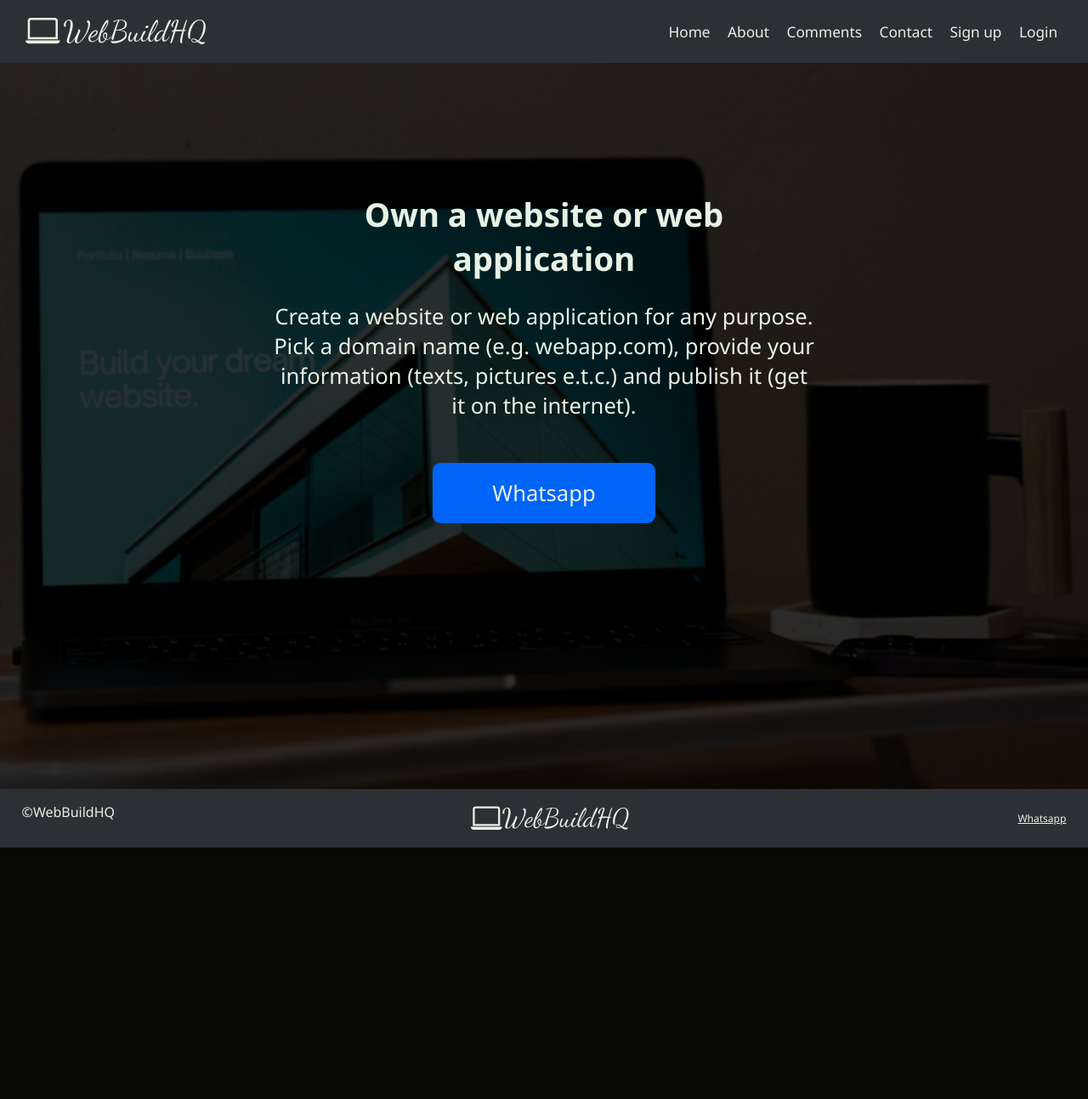
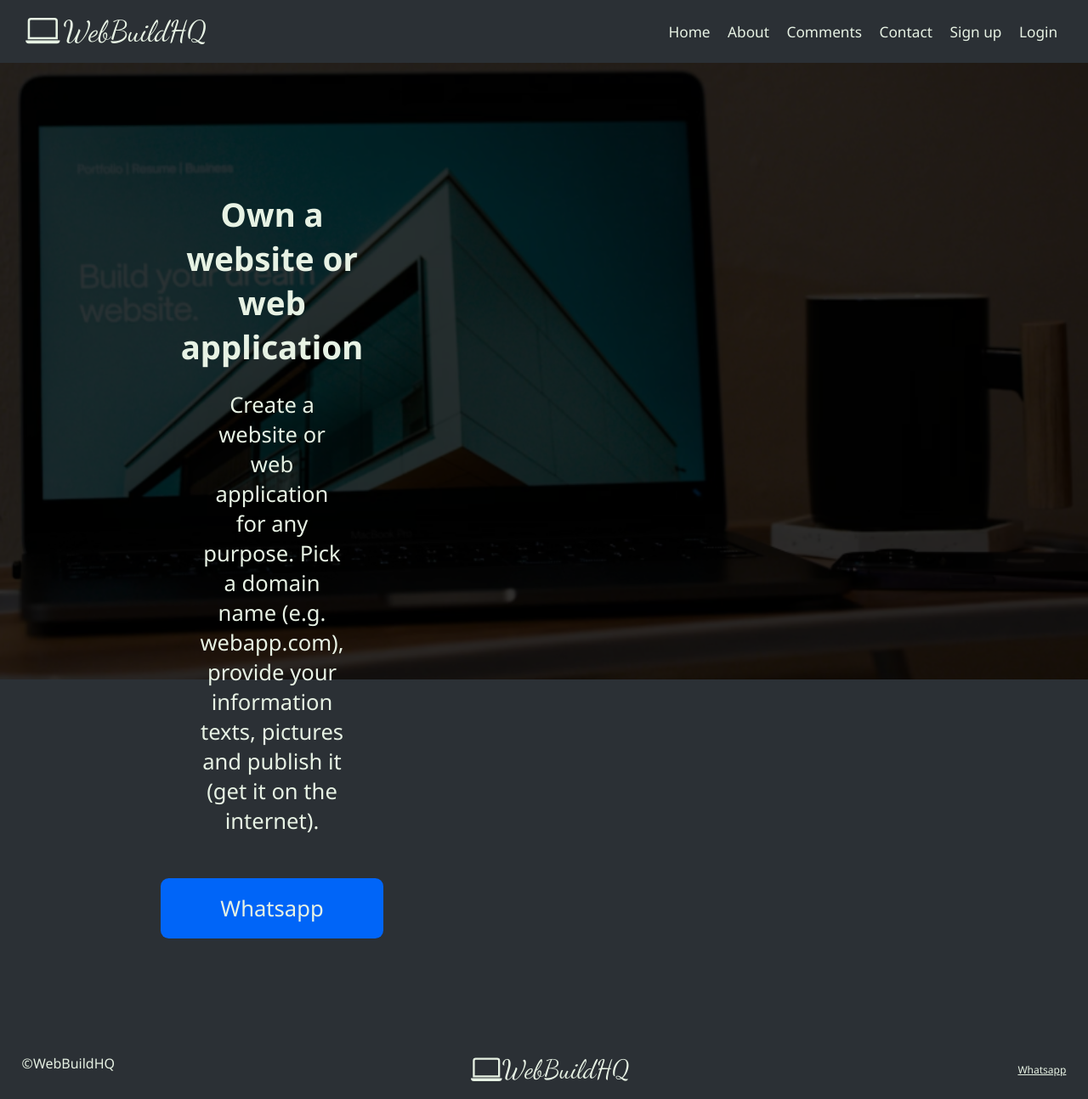
Before and after one commit to folajimiabolade/web-build-hq, a Flask app: template templates/home.html in a window 1280 px wide. Shown: the whole page at 85% size. Before the commit the page ends 998 px from the top, so only its background shows below. Run offline with Flask 3, Linux system fonts and the light colour scheme; the template is opened without the code that fills it, so the values that code supplies are empty; some web fonts are replaced.

Commit message:
changing backgrounds 1

```diff
--- a/templates/home.html
+++ b/templates/home.html
@@ -10,8 +10,20 @@
             margin-bottom: 0;
         }
 
-        img {
-            max-width: 100vw;
+        div.hero-prompt::before {
+            content: "Hero";
+            color: transparen;
+            background-image: url("{{ url_for('static', filename='images/laptop-table.png') }}");
+            background-size: cover;
+            background-position: center;
+            background-attachment: fixed;
+            filter: brightness(0.2);
+            min-width: 100vw;
+            min-height: 100vh;
+            z-index: -1;
+            position: fixed;
+            top: 0;
+            left: 0;
         }
 
 
@@ -20,15 +32,12 @@
 
 {% block body %}
 <!--  Hero  -->
-<div class="hero-container">
-    <img alt="a web developer's work station" src="{{ url_for('static', filename='images/laptop-table.png') }}">
-    <div class="hero-prompt">
-        <h2 class="text hero-body hero-title">Own a website or web application</h2>
-        <p class="text hero-body hero-content">Create a website or web application for any purpose. Pick a
-                domain name (e.g. webapp.com), provide your information (texts, pictures e.t.c.) and publish it (get it on the internet).</p>
-        <div class="hero-actions">
-            <a class="text button hero-body hero-button whatsapp" type="button" href="https://wa.me/2347067681676">Whatsapp</a>
-        </div>
+<div class="hero-prompt">
+    <h2 class="text hero-body hero-title">Own a website or web application</h2>
+    <p class="text hero-body hero-content">Create a website or web application for any purpose. Pick a
+            domain name (e.g. webapp.com), provide your information texts, pictures and publish it (get it on the internet).</p>
+    <div class="hero-actions">
+        <a class="text button hero-body hero-button whatsapp" type="button" href="https://wa.me/2347067681676">Whatsapp</a>
     </div>
 </div>
 {% endblock %}
```
Also changed, not shown: static/css/style.css (+6 -20 lines).
